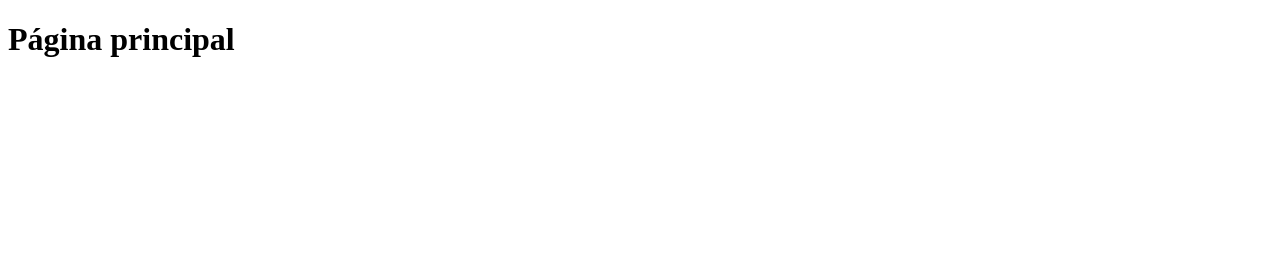
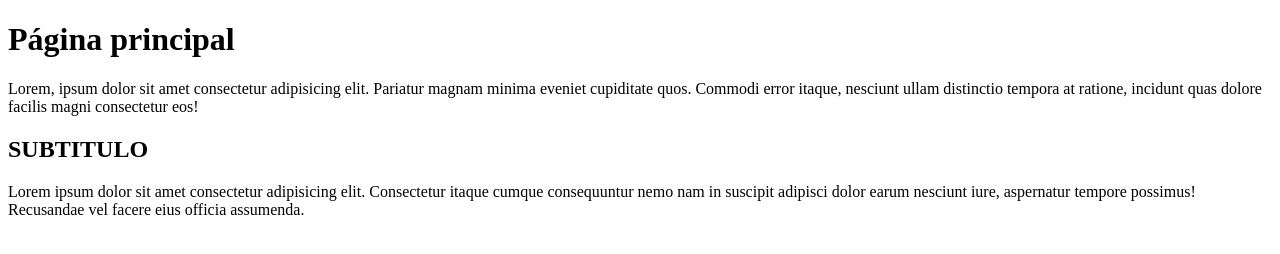
Before and after one commit to rircmx/Prueba, a plain HTML site: page IDGS10A.html in a window 1280 px wide. Drawn offline with Linux system fonts and the light colour scheme.

Commit message:
modificar contenido

```diff
--- a/IDGS10A.html
+++ b/IDGS10A.html
@@ -8,5 +8,8 @@
 </head>
 <body>
     <h1>Página principal</h1>
+    <P>Lorem, ipsum dolor sit amet consectetur adipisicing elit. Pariatur magnam minima eveniet cupiditate quos. Commodi error itaque, nesciunt ullam distinctio tempora at ratione, incidunt quas dolore facilis magni consectetur eos!</P>
+    <h2>SUBTITULO</h2>
+    <p>Lorem ipsum dolor sit amet consectetur adipisicing elit. Consectetur itaque cumque consequuntur nemo nam in suscipit adipisci dolor earum nesciunt iure, aspernatur tempore possimus! Recusandae vel facere eius officia assumenda.</p>
 </body>
 </html>
```
